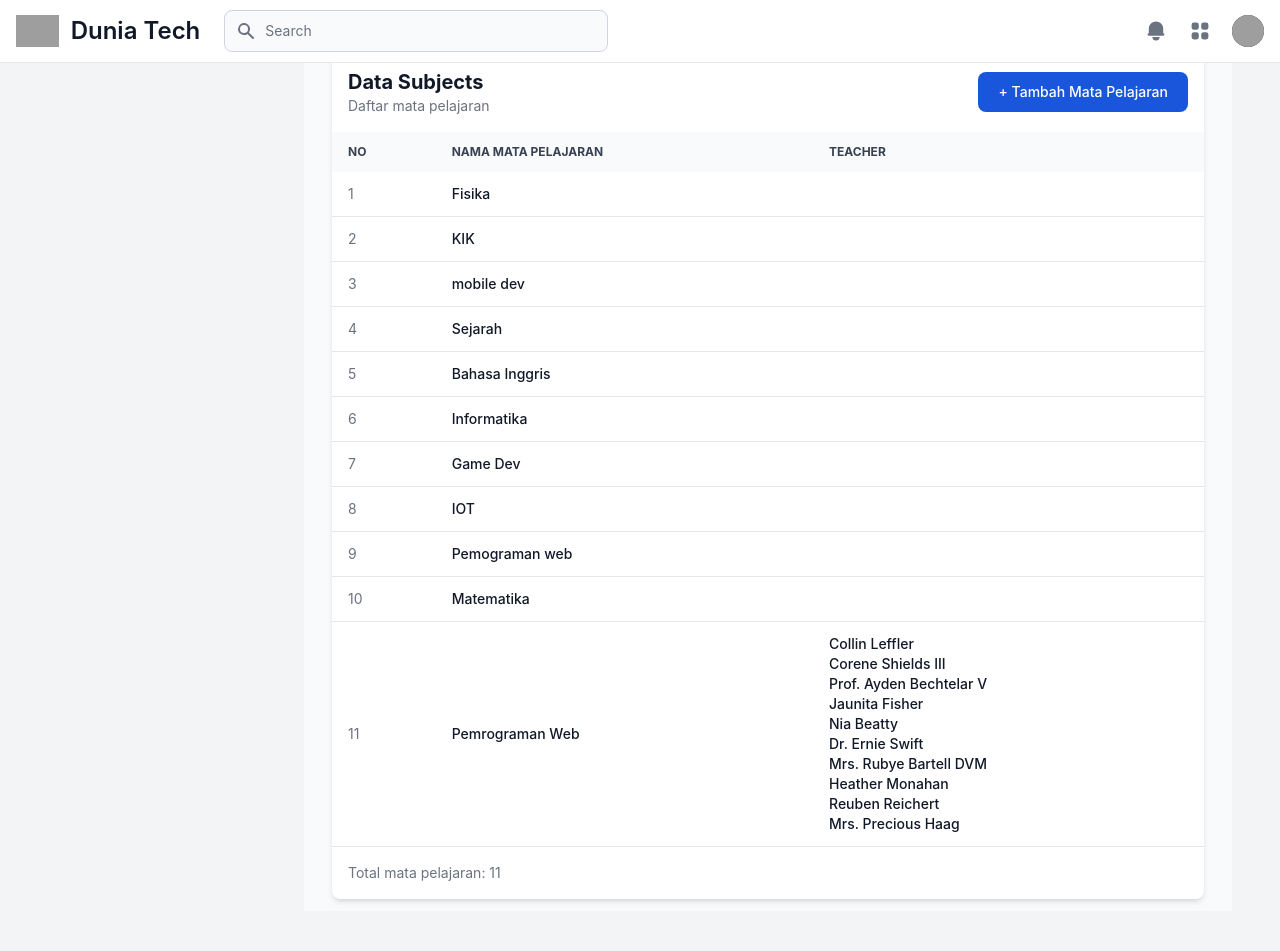
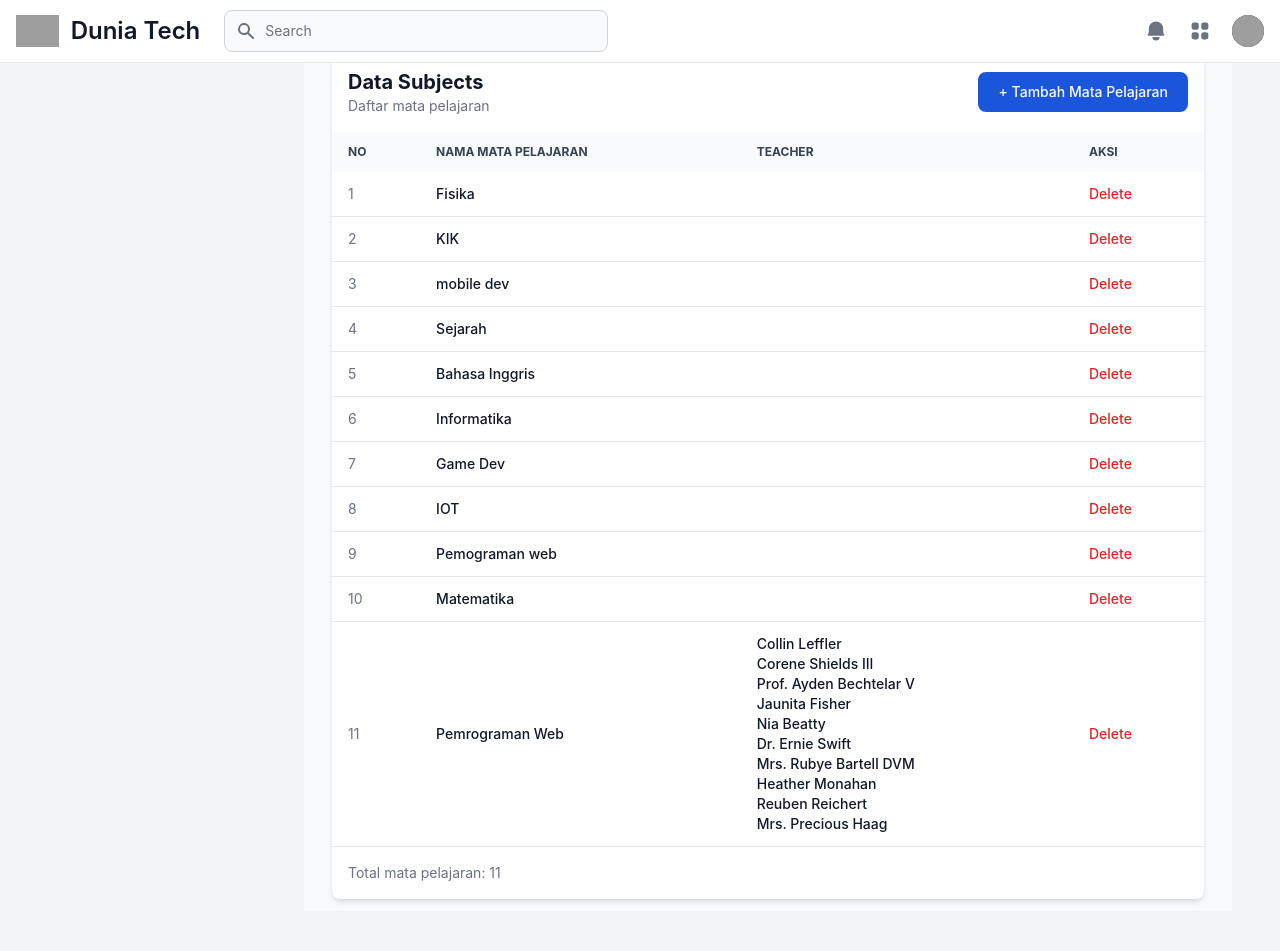
Before and after one commit to Rebornazure/laravel-project_percobaan, a Laravel app: page /admin/subjects in a window 1280 px wide. Run offline with Laravel 12, Linux system fonts and the light colour scheme; data comes from the database, SQL or seed files in the repository; style sheets or scripts are compiled from the project's sources; some libraries are stand-ins or nearby versions; grey boxes are pictures that could not be loaded.

Commit message:
menambahkan fungsi delete

```diff
--- a/app/Http/Controllers/SubjectController.php
+++ b/app/Http/Controllers/SubjectController.php
@@ -36,4 +36,17 @@ class SubjectController extends Controller
 
         return redirect()->route('admin.subjects.index')->with('success', 'Data mata pelajaran berhasil ditambahkan.');
     }
+
+    public function destroy(int $id): RedirectResponse
+    {
+        $subject = Subject::findOrFail($id);
+
+        if ($subject->teachers()->exists()) {
+            return redirect()->route('admin.subjects.index')->with('error', 'Mata pelajaran tidak dapat dihapus karena masih digunakan oleh guru.');
+        }
+
+        $subject->delete();
+
+        return redirect()->route('admin.subjects.index')->with('success', 'Data mata pelajaran berhasil dihapus.');
+    }
 }
--- a/resources/views/admin/Subjects.blade.php
+++ b/resources/views/admin/Subjects.blade.php
@@ -16,6 +16,7 @@
                 </div>
 
                 @if (session('success'))<div class="mx-4 mb-4 rounded-lg bg-green-100 p-4 text-sm text-green-800">{{ session('success') }}</div>@endif
+                @if (session('error'))<div class="mx-4 mb-4 rounded-lg bg-red-100 p-4 text-sm text-red-800" role="alert">{{ session('error') }}</div>@endif
 
                 <div class="overflow-x-auto">
                     <table class="w-full text-left text-sm text-gray-500 dark:text-gray-400">
@@ -25,6 +26,7 @@
                                 {{-- <th scope="col" class="px-4 py-3">ID</th> --}}
                                 <th scope="col" class="px-4 py-3">Nama Mata Pelajaran</th>
                                 <th scope="col" class="px-4 py-3">Teacher </th>
+                                <th scope="col" class="px-4 py-3">Aksi</th>
                             </tr>
                         </thead>
 
@@ -45,10 +47,18 @@
                                             {{ $teacher->name }}<br>
                                         @endforeach
                                     </td>
+                                    <td class="px-4 py-3">
+                                        <form action="{{ route('admin.subjects.destroy', $subject->id) }}" method="POST" class="inline"
+                                            onsubmit="return confirm('Yakin ingin menghapus mata pelajaran ini?')">
+                                            @csrf
+                                            @method('DELETE')
+                                            <button type="submit" class="font-medium text-red-600 hover:underline">Delete</button>
+                                        </form>
+                                    </td>
                                 </tr>
                             @empty
                                 <tr>
-                                    <td colspan="3" class="px-4 py-6 text-center">
+                                    <td colspan="4" class="px-4 py-6 text-center">
 
                                     </td>
                                 </tr>
--- a/routes/web.php
+++ b/routes/web.php
@@ -17,12 +17,15 @@ Route::get('/admin/about', [AboutController::class, 'index']);
 Route::get('/admin/classroom', [ClassroomController::class, 'index'])->name('admin.classrooms.index');
 Route::get('/admin/classroom/create', [ClassroomController::class, 'create'])->name('admin.classrooms.create');
 Route::post('/admin/classroom', [ClassroomController::class, 'store'])->name('admin.classrooms.store');
+Route::delete('/admin/classroom/{id}', [ClassroomController::class, 'destroy'])->name('admin.classrooms.destroy');
 Route::get('/admin/subjects', [SubjectController::class, 'index'])->name('admin.subjects.index');
 Route::get('/admin/subjects/create', [SubjectController::class, 'create'])->name('admin.subjects.create');
 Route::post('/admin/subjects', [SubjectController::class, 'store'])->name('admin.subjects.store');
+Route::delete('/admin/subjects/{id}', [SubjectController::class, 'destroy'])->name('admin.subjects.destroy');
 Route::get('/admin/teachers', [TeacherController::class, 'index'])->name('admin.teachers.index');
 Route::get('/admin/teachers/create', [TeacherController::class, 'create'])->name('admin.teachers.create');
 Route::post('/admin/teachers', [TeacherController::class, 'store'])->name('admin.teachers.store');
+Route::delete('/admin/teachers/{id}', [TeacherController::class, 'destroy'])->name('admin.teachers.destroy');
 
 Route::prefix('admin')->group(function () {
     Route::get('/student', [StudentController::class, 'index'])
@@ -31,4 +34,6 @@ Route::prefix('admin')->group(function () {
         ->name('admin.students.create');
     Route::post('/student', [StudentController::class, 'store'])
         ->name('admin.students.store');
+    Route::delete('/student/{id}', [StudentController::class, 'destroy'])
+        ->name('admin.students.destroy');
 });
```
Also changed, not shown: app/Http/Controllers/ClassroomController.php (+13 -0 lines), app/Http/Controllers/StudentController.php (+6 -2 lines), app/Http/Controllers/TeacherController.php (+8 -0 lines), resources/views/admin/Teacher.blade.php (+10 -0 lines), resources/views/admin/index.blade.php (+11 -2 lines), resources/views/classroom/index.blade.php (+9 -1 lines).
